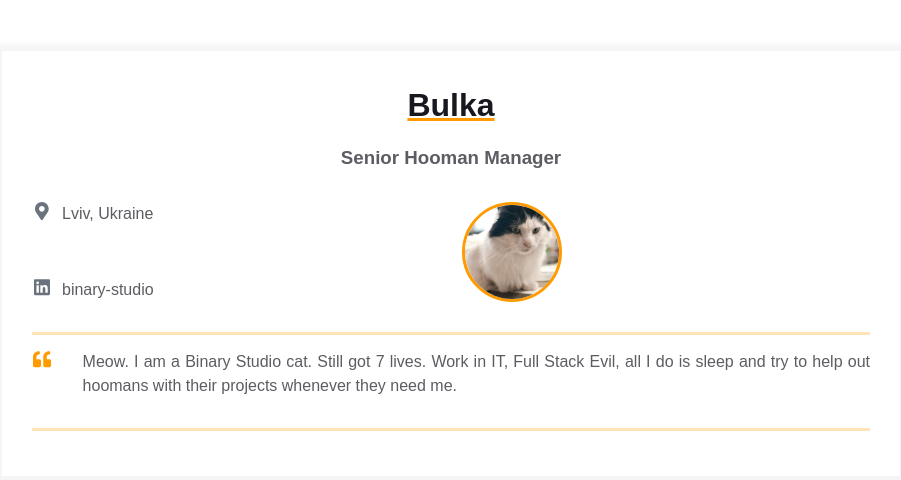
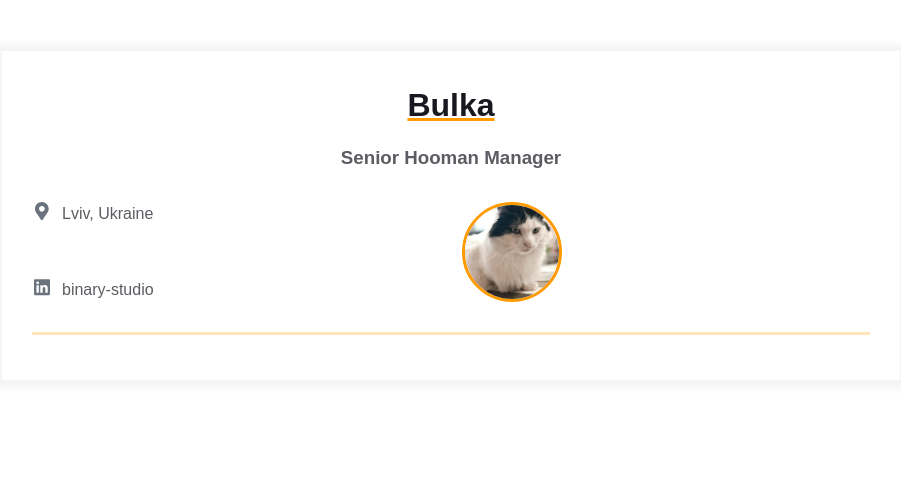
Before and after one commit to stanislav-ostr/homepage, a plain HTML site: page index.html in a window 1280 px wide. Shown: the whole page, without its empty margins (189-1090 px from the left). Drawn offline with Linux system fonts and the light colour scheme.

```diff
--- a/index.html
+++ b/index.html
@@ -46,26 +46,7 @@
             </div>
           </div>
         </div>
-
-        <div class="container">
-          <div class="resume__block">
-            <div class="intro">
-              <div class="intro__icon-wrapper">
-                <svg class="intro__icon" xmlns="http://www.w3.org/2000/svg" viewBox="0 0 512 512">
-                  <path
-                    d="M464 256h-80v-64c0-35.3 28.7-64 64-64h8c13.3 0 24-10.7 24-24V56c0-13.3-10.7-24-24-24h-8c-88.4 0-160 71.6-160 160v240c0 26.5 21.5 48 48 48h128c26.5 0 48-21.5 48-48V304c0-26.5-21.5-48-48-48zm-288 0H96v-64c0-35.3 28.7-64 64-64h8c13.3 0 24-10.7 24-24V56c0-13.3-10.7-24-24-24h-8C71.6 32 0 103.6 0 192v240c0 26.5 21.5 48 48 48h128c26.5 0 48-21.5 48-48V304c0-26.5-21.5-48-48-48z">
-                  </path>
-                </svg>
-              </div>
-              <p class="intro_text">Meow.
-                I am a Binary Studio cat. Still got 7 lives. Work in IT, Full Stack Evil,
-                all I do is sleep and try to help out hoomans with their projects whenever
-                they need me.
-              </p>
-            </div>
-          </div>
-        </div>
-  </div>
+      </div>
     </main>
   </body>
 </html>
```
